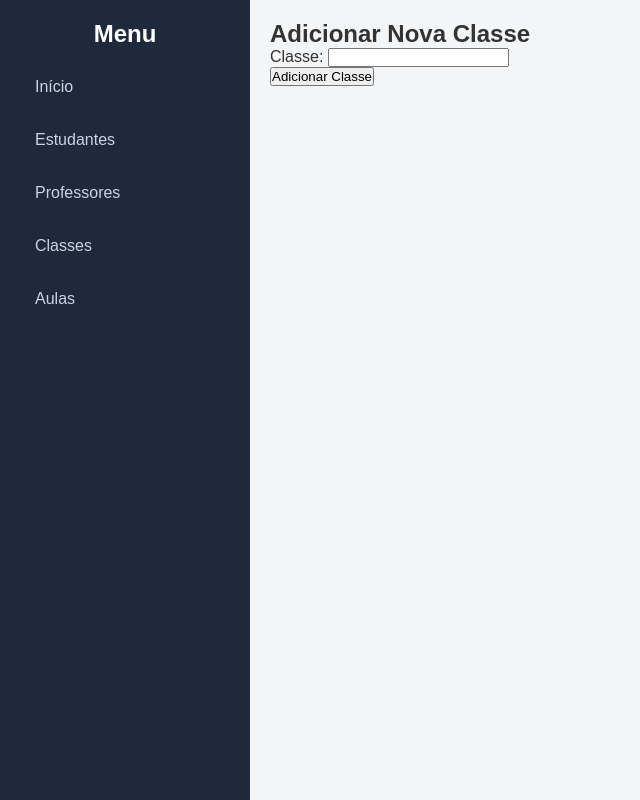
After one commit to LeperfekTz/CAMPL_UNIP, a Django app: page /adicionar_classe/ in a window 1280 px wide. The commit adds this page. Shown: the whole page, without its empty margins (0-640 px from the left). Run offline with Django 5.2, Linux system fonts and the light colour scheme.

Commit message:
fix tela classe

```diff
--- a/meuapp/forms.py
+++ b/meuapp/forms.py
@@ -1,5 +1,5 @@
 from django import forms
-from .models import Estudante, Usuario, Responsavel
+from .models import Estudante, Usuario, Responsavel, Classe
 
 class EstudanteForm(forms.ModelForm):
     class Meta:
@@ -11,6 +11,10 @@ class ResponsavelForm(forms.ModelForm):
         model = Responsavel
         fields = ['nomeResp', 'telefoneResp']
 
+class ClasseForm(forms.ModelForm):
+    class Meta:
+        model = Classe
+        fields = ['classe']  # Campos do modelo que serão exibidos no formulário
 
 class ProfessorForm(forms.ModelForm):
     class Meta:
--- a/meuapp/models.py
+++ b/meuapp/models.py
@@ -59,17 +59,17 @@ class Estudante(models.Model):
 class Professor(models.Model):
     usuario = models.OneToOneField(
         Usuario,
-        on_delete=models.CASCADE,
-        db_column='idusuario',
-        related_name='professor'
+        on_delete=models.CASCADE,  # Exclui o usuário quando o professor for excluído
+        db_column='idusuario',     # Nome da coluna no banco de dados
+        related_name='professor',  # Permite acessar o professor diretamente pelo usuario.professor
     )
-    dataCriacao = models.DateTimeField(auto_now_add=True)
+    dataCriacao = models.DateTimeField(auto_now_add=True)  # Registra automaticamente a data de criação
 
     class Meta:
-        db_table = 'professor'
+        db_table = 'professor'  # Nome da tabela no banco de dados
 
     def __str__(self):
-        return f"Professor: {self.usuario.nome}"
+        return f"Professor: {self.usuario.nome}"  # Exibe o nome do professor
 
 class V_tela_estudante(models.Model):
     id = models.IntegerField(primary_key=True)
@@ -123,10 +123,16 @@ class Aula(models.Model):
 
 class Classe(models.Model):
     classe = models.CharField(max_length=10, null=True, blank=True)
-    estudante = models.ForeignKey(Estudante, on_delete=models.CASCADE)
+    estudante = models.ForeignKey(Estudante, on_delete=models.SET_NULL, null=True, db_column='idestudante')
     professor = models.ForeignKey(Professor, on_delete=models.CASCADE, db_column='idprofessor', related_name='classes')
     aula = models.ForeignKey(Aula, on_delete=models.CASCADE, db_column='idaula', related_name='classes')
+    idestudante = models.ManyToManyField(Estudante, related_name='classes', blank=True)
     dataCriacao = models.DateTimeField(auto_now_add=True)
+    # segunda = models.CharField(max_length=50, null=True, blank=True)
+    # terca = models.CharField(max_length=50, null=True, blank=True)
+    # quarta = models.CharField(max_length=50, null=True, blank=True)
+    # quinta = models.CharField(max_length=50, null=True, blank=True)
+    # sexta = models.CharField(max_length=50, null=True, blank=True)
 
     def __str__(self):
         return f"{self.classe} - {self.estudante.nome}"
--- a/meuapp/static/css/lista_classes.css
+++ b/meuapp/static/css/lista_classes.css
@@ -1,70 +1,91 @@
-/* styles.css */
-body {
-    font-family: Arial, sans-serif;
+/* Reset básico */
+* {
+    margin: 0;
+    padding: 0;
+    box-sizing: border-box;
+    font-family: 'Arial', sans-serif;
 }
 
+body {
+    background-color: #f4f5f7;
+    color: #333;
+}
+
+/* Estrutura geral */
 .container {
     display: flex;
+    min-height: 100vh;
 }
-
+/* Barra lateral */
 .sidebar {
-    width: 200px;
+    width: 250px;
+    background-color: #1e293b;
+    color: #fff;
     padding: 20px;
-    background-color: #333;
-    color: white;
 }
 
 .sidebar h2 {
-    margin-top: 0;
+    font-size: 1.5rem;
+    margin-bottom: 20px;
+    text-align: center;
 }
 
 .sidebar ul {
-    list-style: none;
-    padding: 0;
+    list-style-type: none;
 }
 
 .sidebar ul li {
-    margin: 10px 0;
+    margin-bottom: 15px;
 }
 
 .sidebar ul li a {
-    color: white;
+    color: #cbd5e1;
     text-decoration: none;
+    font-size: 1rem;
+    padding: 10px 15px;
+    display: block;
+    border-radius: 5px;
 }
 
+.sidebar ul li a.active,
 .sidebar ul li a:hover {
-    text-decoration: underline;
+    background-color: #4caf50;
+    color: #fff;
 }
 
+/* Conteúdo principal */
 .content {
-    margin-left: 220px;
-    padding: 20px;
+  flex: 1;
+  padding: 20px;
 }
 
-h2 {
-    margin-bottom: 20px;
+.schedule-container {
+  margin: 0 auto;
+  background-color: #fff;
+  padding: 20px;
+  border-radius: 8px;
+  box-shadow: 0 2px 4px rgba(0, 0, 0, 0.1);
 }
 
-.agenda {
-    width: 100%;
-    border-collapse: collapse;
+table {
+  width: 100%;
+  border-collapse: collapse;
 }
 
-.agenda th, .agenda td {
-    border: 1px solid #ddd;
-    padding: 8px;
-    text-align: center;
+th,
+td {
+  border: 1px solid #e5e5e5;
+  padding: 10px;
+  text-align: center;
 }
 
-.agenda th {
-    background-color: #4CAF50;
-    color: white;
+th {
+  background-color: #f1f5f9;
+  font-weight: bold;
+  color: #333;
 }
 
-.agenda td {
-    min-width: 100px;
+td {
+  background-color: #f9fbfc;
+  color: #333;
 }
-
-.agenda td div {
-    margin: 5px 0;
-}
--- /dev/null
+++ b/meuapp/templates/adicionar_classe.html
@@ -0,0 +1,33 @@
+<!DOCTYPE html>
+<html lang="pt-BR">
+<head>
+    <meta charset="UTF-8" />
+    <meta name="viewport" content="width=device-width, initial-scale=1.0" />
+    <title>Adicionar Classe</title>
+    {% load static %}
+    <link rel="stylesheet" href="{% static 'css/lista_classes.css' %}" />
+</head>
+<body>
+    <div class="container">
+        <div class="sidebar">
+            <h2>Menu</h2>
+            <ul>
+                <li><a href="{% url 'pagina_inicial' %}">Início</a></li>
+                <li><a href="{% url 'lista_estudantes' %}">Estudantes</a></li>
+                <li><a href="{% url 'lista_professores' %}">Professores</a></li>
+                <li><a href="{% url 'lista_classes' %}">Classes</a></li>
+                <li><a href="{% url 'lista_aulas' %}">Aulas</a></li>
+            </ul>
+        </div>
+
+        <div class="content">
+            <h2>Adicionar Nova Classe</h2>
+            <form method="post">
+                {% csrf_token %}
+                {{ form.as_p }}
+                <button type="submit">Adicionar Classe</button>
+            </form>
+        </div>
+    </div>
+</body>
+</html>
--- a/meuapp/templates/adicionar_professor.html
+++ b/meuapp/templates/adicionar_professor.html
@@ -4,7 +4,7 @@
     <meta charset="UTF-8">
     <meta name="viewport" content="width=device-width, initial-scale=1.0">
     {% load static %}
-    <link rel="stylesheet" href="{% static 'css/adicionar_professores.css' %}?v=1.0">
+    <link rel="stylesheet" href="{% static 'css/adicionar_professor.css' %}">
     <title>Adicionar Professor</title>
 </head>
 <body>
--- a/meuapp/templates/lista_estudantes.html
+++ b/meuapp/templates/lista_estudantes.html
@@ -57,6 +57,12 @@
                                 <a href="{% url 'editar_estudante' estudante.id %}" class="btn-editar">
                                     <img src="../static/icons/editar.svg" alt="Editar" class="icon"> Editar
                                 </a>
+                                <form action="{% url 'excluir_estudante' estudante.id %}" method="post" style="display:inline;" onsubmit="return confirm('Tem certeza de que deseja excluir este professor?')">
+                                    {% csrf_token %}
+                                    <button type="submit" class="btn-excluir">
+                                        <img src="../static/icons/excluir.svg" alt="Excluir" class="icon"> Excluir
+                                    </button>
+                                </form>
                             </td>
                         </tr>
                         {% empty %}
--- a/meuapp/urls.py
+++ b/meuapp/urls.py
@@ -14,6 +14,7 @@ urlpatterns = [
     path('adicionar_professor/adicionar/', views.adicionar_professor, name='adicionar_professor'),
     path('adicionar-estudante-responsavel/', views.adicionar_estudante_responsavel, name='adicionar_estudante_responsavel'),
     path('excluir_professor/excluir/<int:professor_id>/', views.excluir_professor, name='excluir_professor'),
-
-
+    path('excluir_estudante/excluir/<int:estudante_id>/', views.excluir_estudante, name='excluir_estudante'),
+    path('adicionar_classe/', views.adicionar_classe, name='adicionar_classe'),
+    path('adicionar_alunos_na_classe/<int:classe_id>/', views.adicionar_alunos_na_classe, name='adicionar_alunos_na_classe'),
 ]
--- a/meuapp/views.py
+++ b/meuapp/views.py
@@ -1,5 +1,5 @@
 from .models import Estudante, Professor, Aula, Classe, Usuario, V_tela_estudante
-from .forms import EstudanteForm, ProfessorForm, ResponsavelForm
+from .forms import EstudanteForm, ProfessorForm, ResponsavelForm, ClasseForm
 from django.shortcuts import render, get_object_or_404, redirect
 from django.shortcuts import redirect
 from django.contrib import messages
@@ -57,15 +57,19 @@ def adicionar_professor(request):
 
     return render(request, 'adicionar_professor.html', {'form': form})
 
-
-
-
+def excluir_estudante(request, estudante_id):
+    if request.method == 'POST':
+        estudante = get_object_or_404(Estudante, id=estudante_id)
+        estudante.delete()
+        messages.success(request, f"Estudante {estudante.nome} excluído com sucesso!")
+        return redirect('lista_estudantes')  # Substitua pelo nome correto da URL
+    return redirect('lista_estudantes')
 
 def excluir_professor(request, professor_id):
     try:
         # Buscando o professor com o id fornecido
         professor = Professor.objects.get(id=professor_id)
-
+        usuario = professor.usuario
         # Verificando se o professor está associado a alguma classe
         aulas = professor.classes.all()
 
@@ -75,8 +79,9 @@ def excluir_professor(request, professor_id):
             messages.error(request, 'Este professor está associado a aulas e não pode ser excluído.')
             return redirect('lista_professores')
 
-        # Se não houver aulas associadas, podemos excluir o professor
         professor.delete()
+        usuario.delete()  # Depois exclui o usuário associado
+
 
         messages.success(request, 'Professor excluído com sucesso!')
         return redirect('lista_professores')
@@ -85,11 +90,6 @@ def excluir_professor(request, professor_id):
         # Caso o professor não exista, exiba uma mensagem de erro
         messages.error(request, 'Professor não encontrado.')
         return redirect('lista_professores')
-
-
-
-
-
 
 def editar_estudante(request, id):
     estudantes = get_object_or_404(Estudante, pk=id)
@@ -127,6 +127,30 @@ def editar_professor(request, id):
 def editar_classe(request):
     # Lógica para editar a classe
     return render(request, 'editar_classe.html')
+def adicionar_classe(request):
+    # Se a requisição for POST, processa o formulário
+    if request.method == "POST":
+        form = ClasseForm(request.POST)
+        if form.is_valid():
+            # Salva a nova classe no banco de dados
+            form.save()
+            return redirect('lista_classes')  # Redireciona para a lista de classes
+    else:
+        form = ClasseForm()
+
+    return render(request, 'adicionar_classe.html', {'form': form})
+
+def adicionar_alunos_na_classe(request, classe_id):
+    classe = get_object_or_404(Classe, id=classe_id)  # Obtém a classe
+    estudantes = Estudante.objects.all()  # Obtém todos os estudantes cadastrados
+
+    if request.method == "POST":
+        alunos_selecionados = request.POST.getlist('alunos')  # Obtém os alunos selecionados
+        classe.idestudante.set(alunos_selecionados)  # Atribui os alunos à classe
+        classe.save()  # Salva a atualização da classe
+        return redirect('lista_classes')  # Redireciona para a lista de classes
+
+    return render(request, 'adicionar_alunos_na_classe.html', {'classe': classe, 'estudantes': estudantes})
 
 def editar_aula(request):
     # Lógica para editar a aula
@@ -158,7 +182,9 @@ def lista_professores(request):
     return render(request, 'lista_professores.html', {'professores': professores})
 
 def lista_classes(request):
-    return render(request, 'lista_classes.html')
+    # Obtém todas as classes do banco de dados
+    classes = Classe.objects.all()  # Obtém todas as classes
+    return render(request, 'lista_classes.html', {'classes': classes})
 
 def estudantes_view(request):
     estudantes = Estudante.objects.all().select_related('responsavel')
```
Also changed, not shown: meuapp/static/css/adicionar_professor.css (+53 -46 lines), meuapp/static/css/lista_estudantes.css (+24 -0 lines), meuapp/templates/adicionar_alunos_na_classe.html (added, +38 -0 lines), meuapp/templates/lista_classes.html (added, +58 -0 lines), meuapp/migrations/0001_initial.py.
